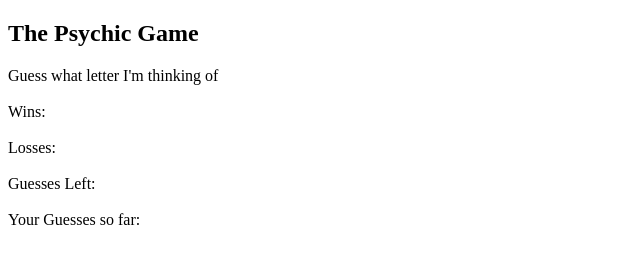
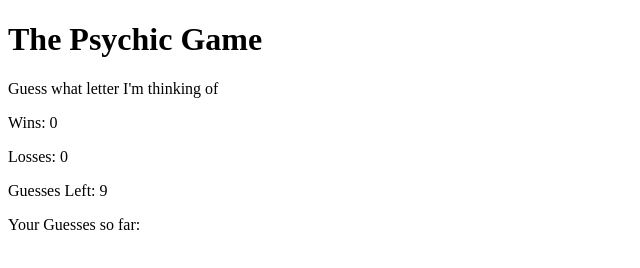
Before and after one commit to lianadanae/Psychic-Game, a plain HTML site: page index.html in a window 1280 px wide. Shown: the whole page, without its empty margins (0-640 px from the left). Drawn offline with Linux system fonts and the light colour scheme.

Commit message:
moved javascript link to  bottom of body

```diff
--- a/index.html
+++ b/index.html
@@ -1,42 +1,35 @@
 <!DOCTYPE html>
-<html>
+<html lang="en-us">
 
 <head>
     <meta charset="utf-8" />
     <title>Psychic Game</title>
+
     <meta name="viewport" content="width=device-width, initial-scale=1">
     <link rel="stylesheet" href="assets/css/reset.css">
     <link rel="stylesheet" href="assets/css/style.css">
-    <script src="assets/javascript/game.js"></script>
 </head>
 
 <body>
-    <div>
-        <h2>
-            The Psychic Game
-        </h2>
-    </div>
-    <div>
-        Guess what letter I'm thinking of
-    </div>
-    <br>
-    <div id="wins">
-        Wins:
-    </div>
-    <br>
-    <div id="losses">
-        Losses:
-    </div>
-    <br>
-    <div id="guessesleft">
-        Guesses Left:
-    </div>
-    <br>
-    <div id="guessessofar">
-        Your Guesses so far:
-    </div>
-    <br>
 
+       <h1>The Psychic Game</h1>
+
+       <p>Guess what letter I'm thinking of</p>
+
+  <!-- This is where we will have the win counter in HTML. It initially shows 0  -->
+  <p>Wins: <span id="wins">0</span></p>
+
+  <!-- This is where we will have the loss counter in HTML. It initially shows 0 -->
+  <p>Losses: <span id="losses">0</span></p>
+
+  <!-- This is where we will post the guessesLeft. Initially nothing is shown. -->
+  <p>Guesses Left: <span id="guesses-left"></span></p>
+
+  <!-- This is where we will post the guessesSoFar. Initially nothing is shown. -->
+  <p>Your Guesses so far: <span id="guesses-so-far"></span></p>
+
+<!-- Link to Javascript game.js -->
+<script src="assets/javascript/game.js"></script>
 
 </body>
 
```
